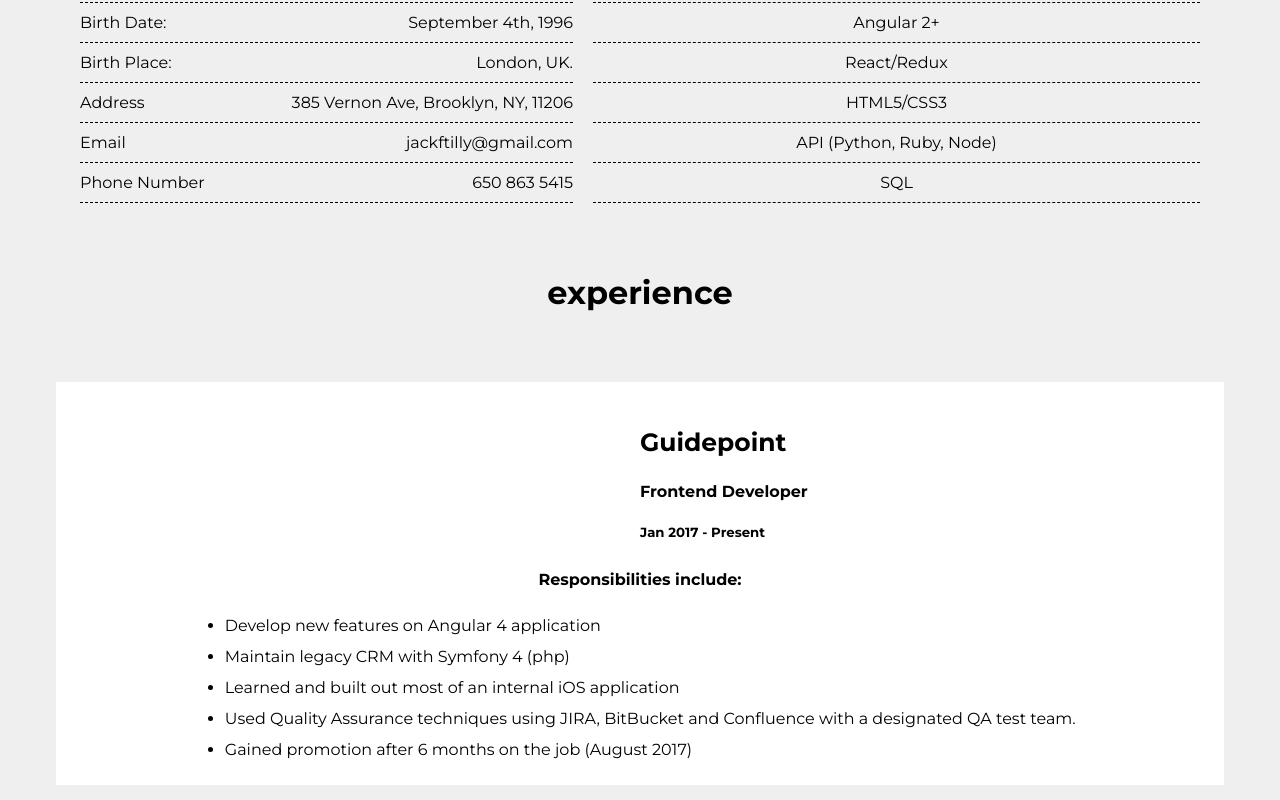
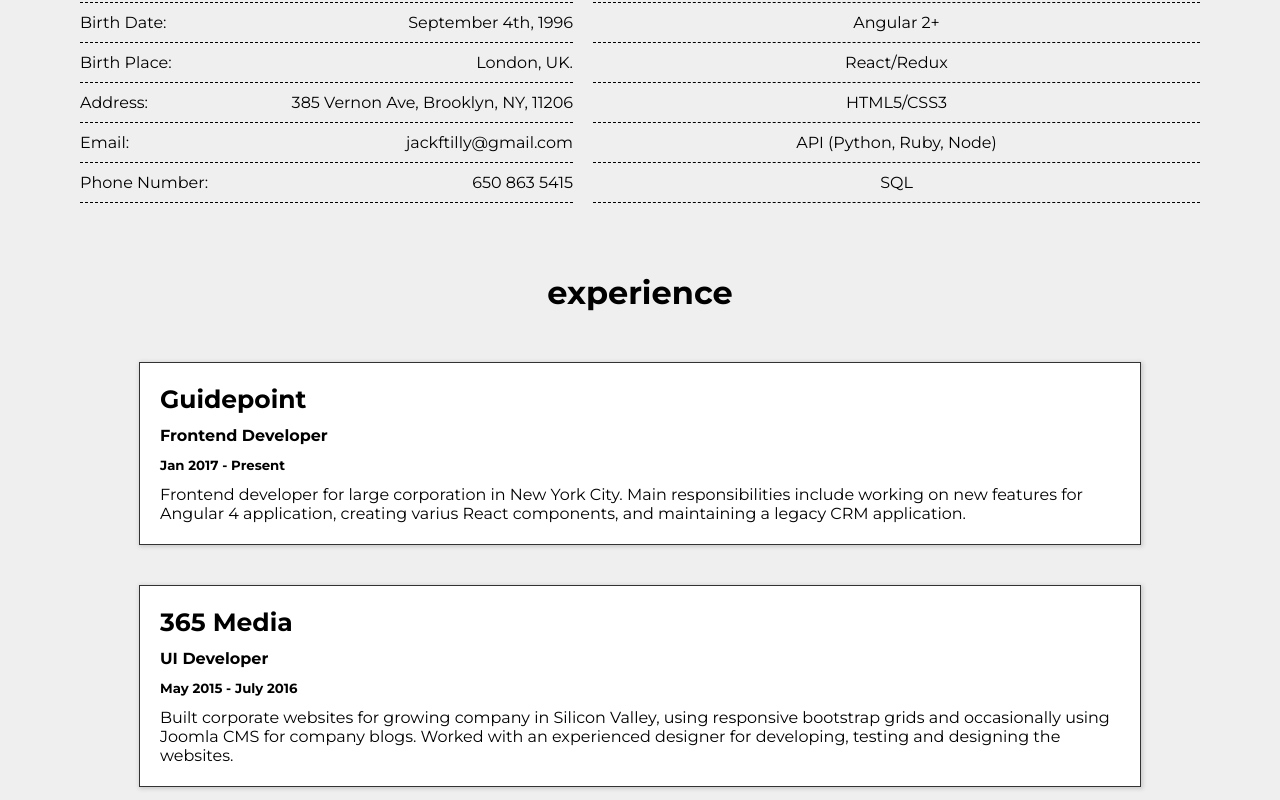
Before and after one commit to jf-t/jacktilly.com, a React (Create React App) app: page / in a window 1280 px wide. Shown: the part 1660-2460 px from the top of the page. Built offline with nearby package versions, Linux system fonts and the light colour scheme.

Commit message:
work on CSS and changed the paragraphs for Experience

```diff
--- a/src/components/about/About.js
+++ b/src/components/about/About.js
@@ -44,15 +44,15 @@
                                 <span className="row-value">London, UK.</span>
                             </div>
                             <div className="row clearfix">
-                                <span className="row-key">Address</span>
+                                <span className="row-key">Address:</span>
                                 <span className="row-value">385 Vernon Ave, Brooklyn, NY, 11206</span>
                             </div>
                             <div className="row clearfix">
-                                <span className="row-key">Email</span>
+                                <span className="row-key">Email:</span>
                                 <span className="row-value">jackftilly@gmail.com</span>
                             </div>
                             <div className="row clearfix">
-                                <span className="row-key">Phone Number</span>
+                                <span className="row-key">Phone Number:</span>
                                 <span className="row-value">650 863 5415</span>
                             </div>
                         </div>
--- a/src/components/experience/Experience.css
+++ b/src/components/experience/Experience.css
@@ -3,22 +3,19 @@
   .experience .experience-content .experience-header h1 {
     margin: 0; }
   .experience .experience-content .experience-list {
+    text-align: left;
     padding: 50px 0; }
     .experience .experience-content .experience-list .experience-item {
       background: #fff;
-      width: 85%;
-      margin: 20px auto;
-      padding: 20px 40px; }
-      .experience .experience-content .experience-list .experience-item .experience-item-header {
-        width: 50%;
-        margin-left: auto;
-        text-align: left;
-        margin-bottom: 30px; }
-        .experience .experience-content .experience-list .experience-item .experience-item-header h3 {
-          font-size: 25px; }
-      .experience .experience-content .experience-list .experience-item ul {
-        width: 80%;
-        margin: 0 auto;
-        text-align: left; }
-        .experience .experience-content .experience-list .experience-item ul li {
-          padding: 6px 0; }
+      width: 75%;
+      margin: 0 auto;
+      padding: 15px 20px;
+      border: 1px solid #333;
+      box-shadow: 1px 1px 4px 1px #ccc; }
+      .experience .experience-content .experience-list .experience-item:first-child {
+        margin-bottom: 40px; }
+      .experience .experience-content .experience-list .experience-item h3, .experience .experience-content .experience-list .experience-item h4, .experience .experience-content .experience-list .experience-item h5, .experience .experience-content .experience-list .experience-item p {
+        padding: 6px 0;
+        margin: 0; }
+      .experience .experience-content .experience-list .experience-item .experience-item-header h3 {
+        font-size: 25px; }
--- a/src/components/experience/Experience.js
+++ b/src/components/experience/Experience.js
@@ -19,14 +19,14 @@
                                     <h5>Jan 2017 - Present</h5>
                                 </div>
                                 <div className="experience-item-body">
-                                    <h4>Responsibilities include:</h4>
-                                    <ul>
-                                        <li>Develop new features on Angular 4 application</li>
-                                        <li>Maintain legacy CRM with Symfony 4 (php)</li>
-                                        <li>Learned and built out most of an internal iOS application</li>
-                                        <li>Used Quality Assurance techniques using JIRA, BitBucket and Confluence with a designated QA test team.</li>
-                                        <li>Gained promotion after 6 months on the job (August 2017)</li>
-                                    </ul>
+                                    <p>
+                                        Frontend developer for large corporation
+                                        in New York City. Main responsibilities
+                                        include working on new features for
+                                        Angular 4 application, creating varius
+                                        React components, and maintaining a
+                                        legacy CRM application.
+                                    </p>
                                 </div>
 
                             </div>
@@ -40,14 +40,16 @@
                                     <h5>May 2015 - July 2016</h5>
                                 </div>
                                 <div className="experience-item-body">
-                                    <h4>Responsibilities include:</h4>
-                                    <ul>
-                                        <li>Built professionally designed responsive websites for a growing corporation</li>
-                                        <li>Used modern HTML5/CSS3 practices in a professionally setting in Silicon Valley</li>
-                                        <li>Worked directly with experienced designer in development, testing, and maintenance</li>
-                                    </ul>
+                                    <p>
+                                        Built corporate websites for growing
+                                        company in Silicon Valley, using
+                                        responsive bootstrap grids and
+                                        occasionally using Joomla CMS for
+                                        company blogs. Worked with an
+                                        experienced designer for developing,
+                                        testing and designing the websites.
+                                    </p>
                                 </div>
-
                             </div>
                         </div>
                     </div>
--- a/src/components/experience/Experience.scss
+++ b/src/components/experience/Experience.scss
@@ -8,34 +8,33 @@
         }
 
         .experience-list {
+            text-align: left;
             padding: 50px 0;
 
             .experience-item {
                 background: #fff;
-                width: 85%;
-                margin: 20px auto;
+                width: 75%;
 
-                padding: 20px 40px;
+                margin: 0 auto;
+
+                padding: 15px 20px;
+
+                border: 1px solid #333;
+                box-shadow: 1px 1px 4px 1px #ccc;
+
+                &:first-child {
+                    margin-bottom: 40px;
+                }
+
+
+                h3, h4, h5, p {
+                    padding: 6px 0;
+                    margin: 0;
+                }
 
                 .experience-item-header {
-                    width: 50%;
-                    margin-left: auto;
-                    text-align: left;
-
-                    margin-bottom: 30px;
-
                     h3 {
                         font-size: 25px;
-                    }
-                }
-
-                ul {
-                    width: 80%;
-                    margin: 0 auto;
-                    text-align: left;
-
-                    li {
-                        padding: 6px 0;
                     }
                 }
             }
--- a/src/components/header/Header.css
+++ b/src/components/header/Header.css
@@ -3,7 +3,7 @@
   box-sizing: border-box;
   background: url("http://localhost:3001/palm-trees.jpg");
   padding-top: 200px;
-  background-size: auto 100%;
+  background-size: cover;
   background-position: center center;
   background-attachment: fixed; }
   .header .header-content {
--- a/src/components/header/Header.scss
+++ b/src/components/header/Header.scss
@@ -5,7 +5,7 @@
     background: url('http://localhost:3001/palm-trees.jpg');
 
     padding-top: 200px;
-    background-size: auto 100%;
+    background-size: cover;
     background-position: center center;
     background-attachment: fixed;
 
```
